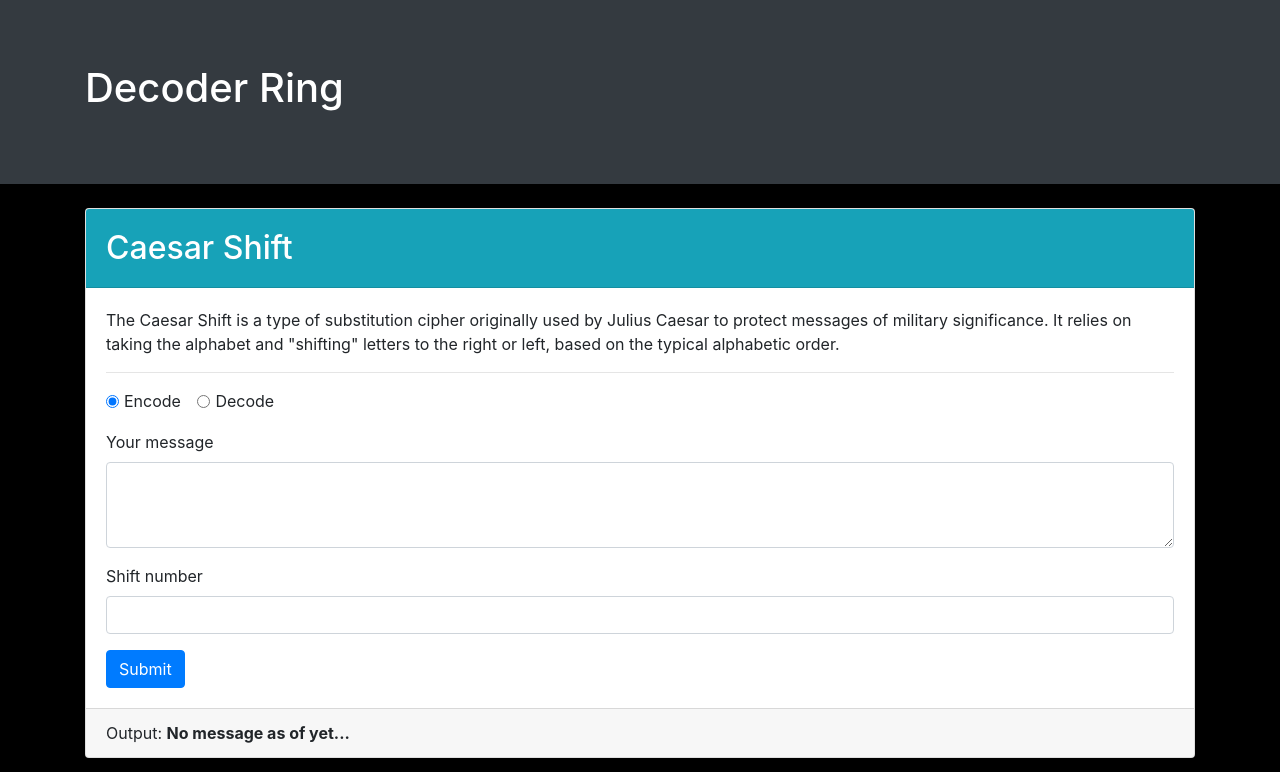
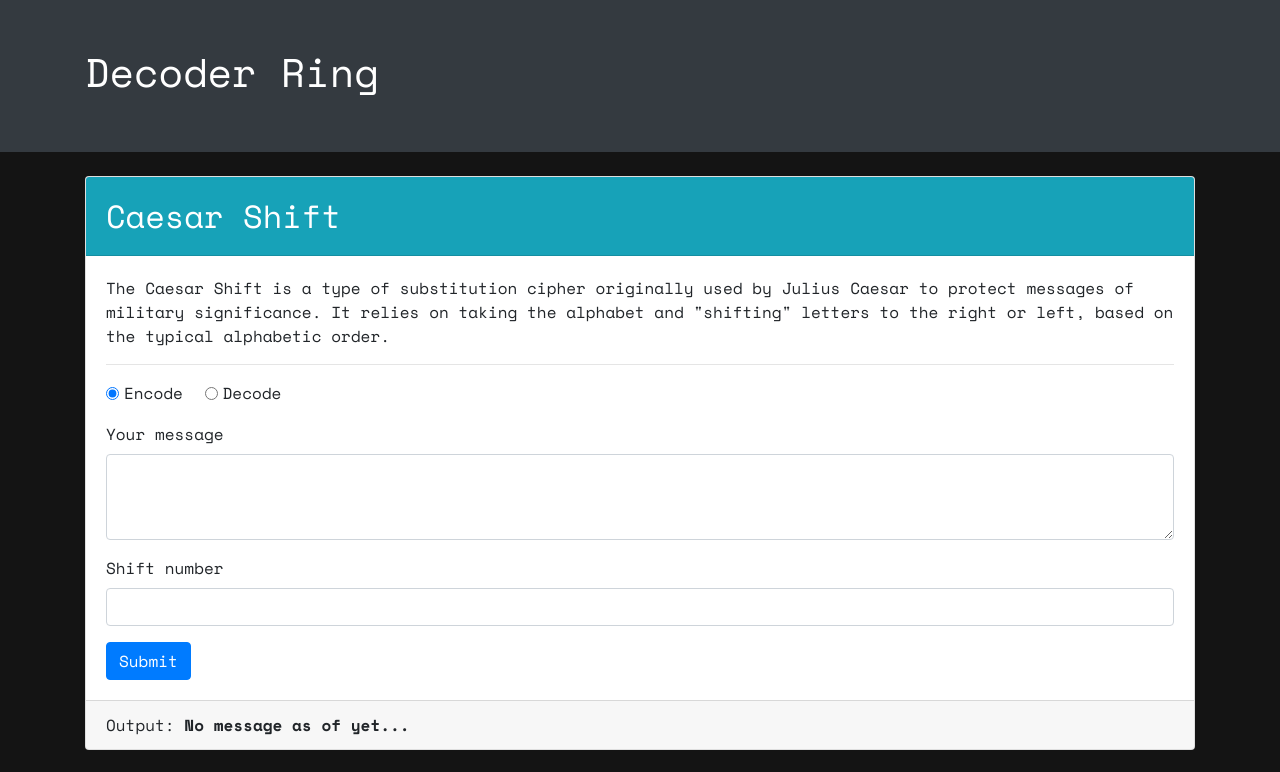
Before and after one commit to skurshner/Decoder-Ring, a website: page index.html in a window 1280 px wide. Shown: the top 772 px of the page. Drawn offline with nearby package versions, Linux system fonts and the light colour scheme.

Commit message:
added Space Mono font

```diff
--- a/index.html
+++ b/index.html
@@ -15,12 +15,15 @@
       crossorigin="anonymous"
     />
     <link rel="stylesheet" href="/styles.css">
+    <link rel="preconnect" href="https://fonts.googleapis.com">
+    <link rel="preconnect" href="https://fonts.gstatic.com" crossorigin>
+    <link href="https://fonts.googleapis.com/css2?family=Space+Mono:wght@400;700&display=swap" rel="stylesheet">
     <title>Decoder Ring - Home Page</title>
   </head>
 
   <body>
     <header class="p-5 mb-4 text-white bg-dark rounded-3">
-      <div class="container-lg py-3">
+      <div class="container-lg">
         <h1 class="display-5 fw-bold">Decoder Ring</h1>
       </div>
     </header>
--- a/styles.css
+++ b/styles.css
@@ -1,3 +1,4 @@
 body {
-  background-color: black;
+  background-color: #141414;
+  font-family: "Space Mono", monospace;
 }
```
